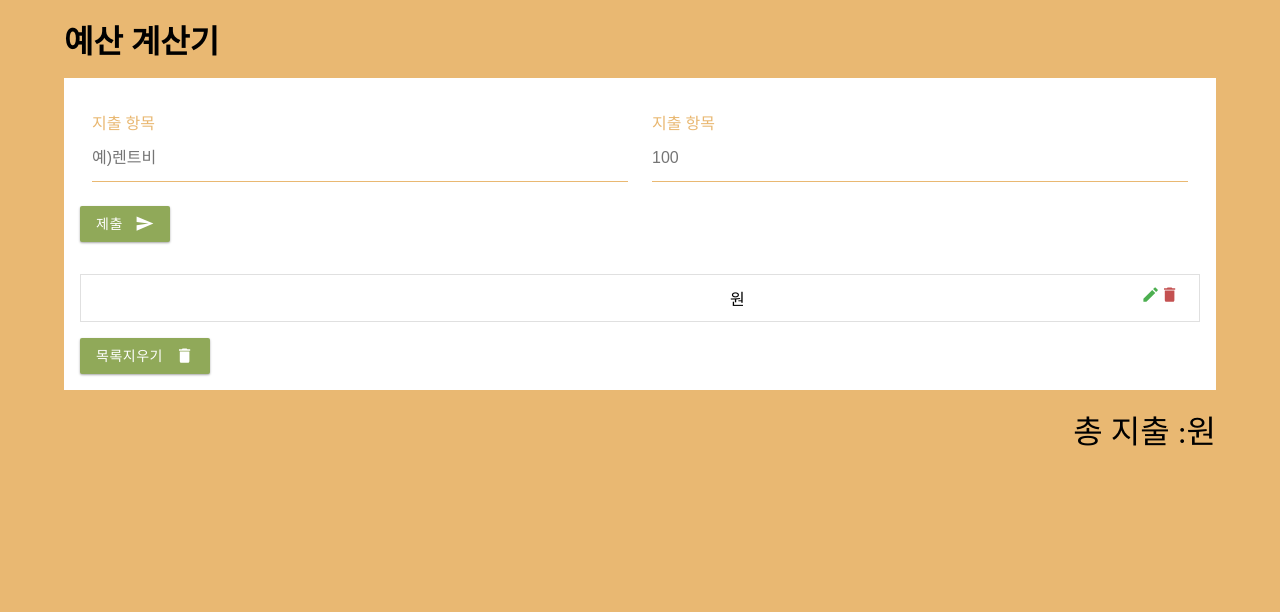
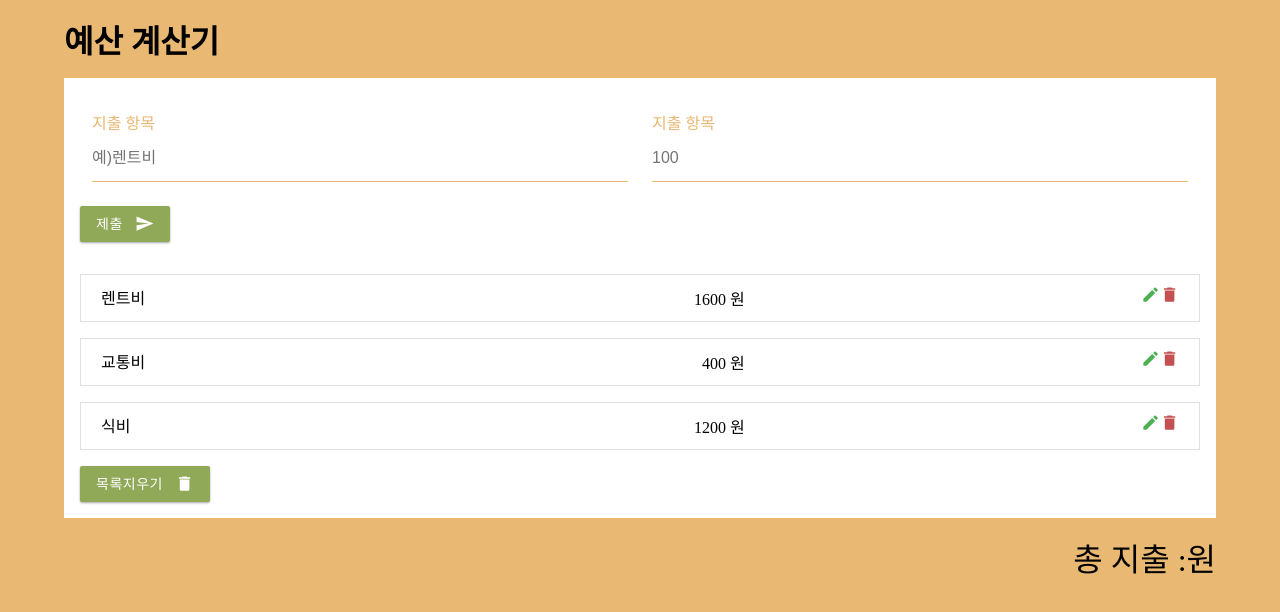
Before and after one commit to soyeon0116/react_calc, a React (Create React App) app: page / in a window 1280 px wide. Shown: the top 612 px of the page. Built offline with nearby package versions, Linux system fonts and the light colour scheme.

Commit message:
feat: 목록 지우기 기능

```diff
--- a/src/App.js
+++ b/src/App.js
@@ -5,11 +5,31 @@
 
 class App extends Component {
 
-  initialExpense = [
-    { id: 1, charge:'렌트비',amount : 1600},
-    { id: 2, charge:'교통비',amount : 400},
-    { id: 3, charge:'식비',amount : 1200},
-  ]
+  //react state 리액트에서 데이터가 변했을때 화면을 다시 랜더링 해주기 위해 사용하는 것
+  constructor(props){
+    super(props);
+    this.state = {
+      expenses:[
+        { id: 1, charge:'렌트비',amount : 1600},
+        { id: 2, charge:'교통비',amount : 400},
+        { id: 3, charge:'식비',amount : 1200}
+      ]
+    }
+  }
+
+  // initialExpense = [
+  //   { id: 1, charge:'렌트비',amount : 1600},
+  //   { id: 2, charge:'교통비',amount : 400},
+  //   { id: 3, charge:'식비',amount : 1200}
+  // ]
+
+  handleDelete = (id) =>{
+    //const newExpenses = this.initialExpense.filter(expense => expense.id !== expense)
+    const newExpenses = this.state.expenses.filter(expense => expense.id !== id)
+    //setState() 원래 데이터 : 변경 된 데이터
+    console.log(newExpenses)
+    this.setState({expenses:newExpenses})
+  }
 
   render() {
     return (
@@ -19,7 +39,11 @@
           <ExpenseForm/>
         </div>
         <div style={{width:'100%', backgroundColor:'white',padding:'1rem'}}>
-        <ExpenseList initialExpense={this.initialExpense}/>
+        <ExpenseList
+          //initialExpense={this.initialExpense}
+          initialExpense={this.state.expenses}
+          handleDelete={this.handleDelete}
+        />
         </div>
 
         <div style={{display: 'flex',justifyContent:'end',marginTop:'1rem'}}>
--- a/src/components/ExpenseItem.js
+++ b/src/components/ExpenseItem.js
@@ -8,12 +8,16 @@
     return (
       <li className='item'>
         <div className='info'>
-          <span className='expense'></span>
-          <span className='amount'> 원</span>
+          <span className='expense'>{this.props.expense.charge}</span>
+          <span className='amount'>{this.props.expense.amount} 원</span>
         </div>
         <div>
           <button className='edit-btn'><MdEdit/></button>
-          <button className='clear-btn'><MdDelete/></button>
+          <button className='clear-btn'
+          onClick={() => {
+            console.log(this.props.expense.id)
+            this.props.handleDelete(this.props.expense.id)
+          }}><MdDelete/></button>
         </div>
       </li>
     )
--- a/src/components/ExpenseList.js
+++ b/src/components/ExpenseList.js
@@ -5,11 +5,18 @@
 
 export class ExpenseList extends Component {
   render() {
-    console.log(this.props.initialExpense)
     return (
       <React.Fragment>
         <ul className='list'>
-          <ExpenseItem/>
+          {this.props.initialExpense.map(expense =>{
+            return(
+              <ExpenseItem
+                expense={expense}
+                key={expense.id}
+                handleDelete={this.props.handleDelete}
+                />
+            )
+          })}
         </ul>
         <button className='btn'>목록지우기<MdDelete className="btn-icon"/></button>
       </React.Fragment>
```
